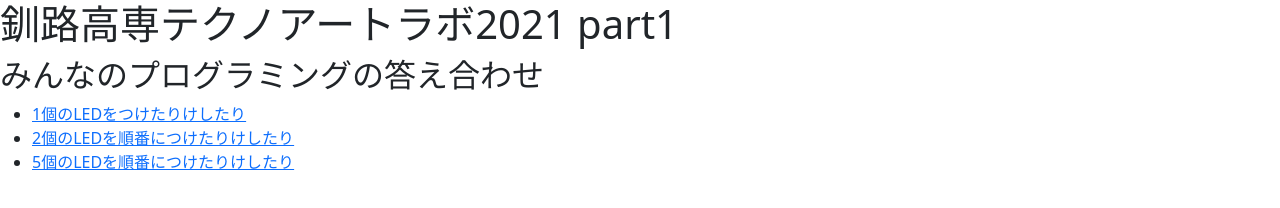
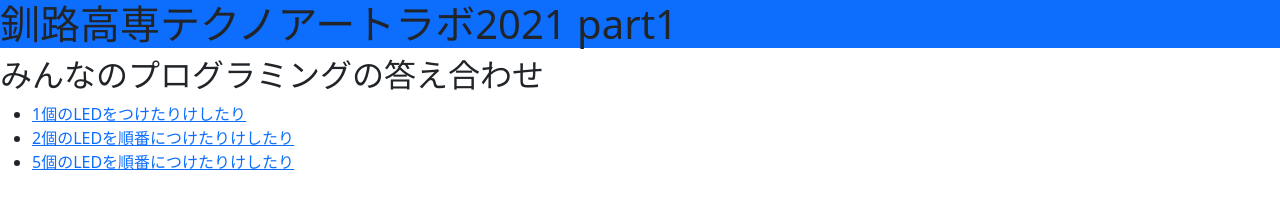
Before and after one commit to futaya/futaya.github.io, a plain HTML site: page technoartlab2021part1/index.html in a window 1280 px wide. Drawn offline with nearby package versions, Linux system fonts and the light colour scheme.

Commit message:
Update index.html

```diff
--- a/technoartlab2021part1/index.html
+++ b/technoartlab2021part1/index.html
@@ -12,7 +12,7 @@
   <title>釧路高専テクノアートラボ2021 part1 みんなのプログラミングの答え合わせ</title>
   </head>
   <body>
-    <h1>釧路高専テクノアートラボ2021 part1</h1>
+    <h1 class="navibar bg-primary">釧路高専テクノアートラボ2021 part1</h1>
     <h2> みんなのプログラミングの答え合わせ</h2>
  <ul>
    <li><a href="one_LED_on-off.html">1個のLEDをつけたりけしたり</a>
```
